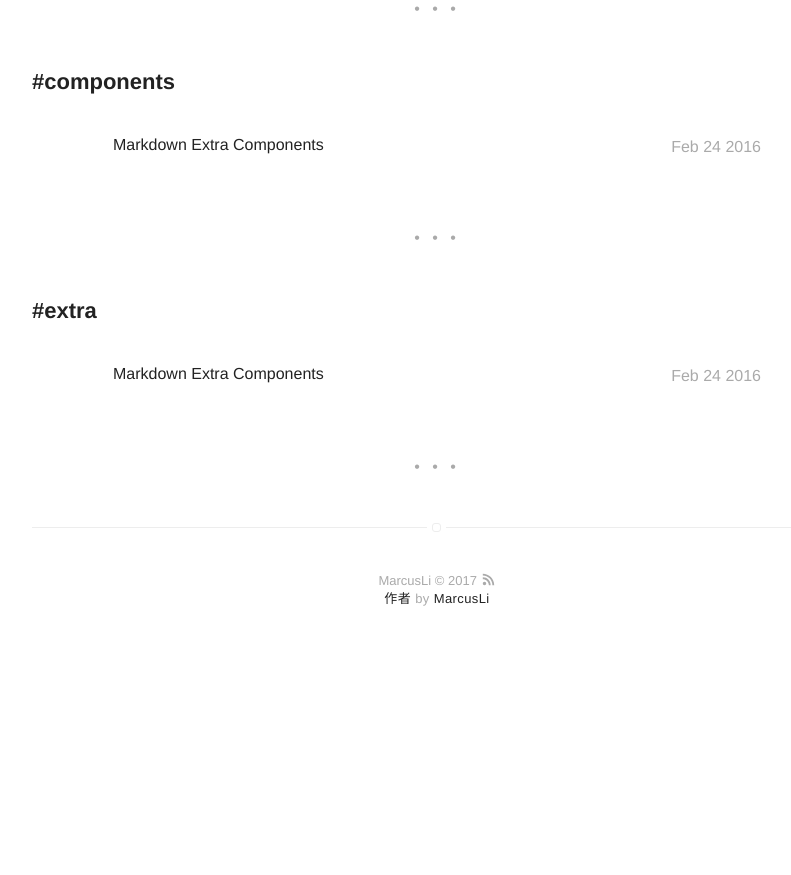
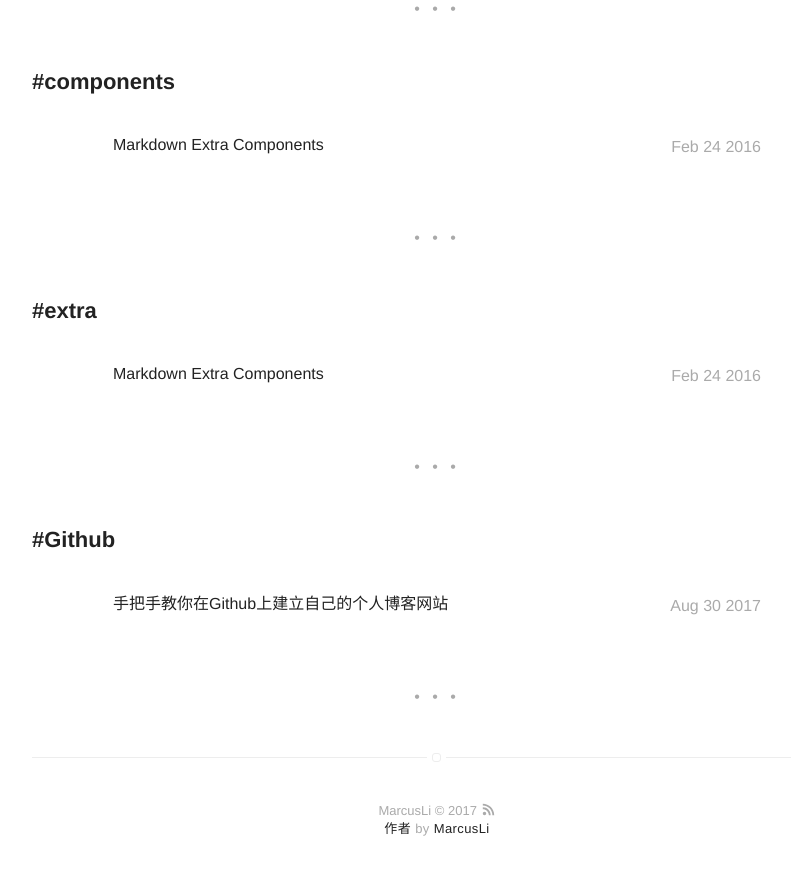
Before and after one commit to MarcusKun/MarcusKun.github.io, a Jekyll site: the page built from tags.html, in a window 1280 px wide and 900 px high, scrolled down 1432 px. Shown: the top 875 px of the window, without its empty margins (203-994 px from the left). Built offline with Jekyll 4.4.1, drawn with Linux system fonts in a browser that asks for light colours; emoji names are drawn with the system emoji font; before the commit the page ends 2103 px from its top, so only the background shows below that.

Commit message:
修改博客描述

```diff
--- a/_posts/2017-8-30-手把手教你在Github上建立自己的个人博客网站.md
+++ b/_posts/2017-8-30-手把手教你在Github上建立自己的个人博客网站.md
@@ -1,3 +1,16 @@
+---
+title: "手把手教你在Github上建立自己的个人博客网站"
+layout: post
+date: 2017-08-30 16:20
+tag: Github
+headerImage: false
+description: "这是一篇介绍利用Github搭建个人网站的博客"
+category: blog
+star: true
+author: MarcusLi
+externalLink: false
+---
+
 # 概述
 之前闲着没事,就利用Github建了一个个人博客网站,效果还不错,今天就来分享一下.
 建立自己个人博客网站的好处:
```
Also changed, not shown: _posts/2017-08-08-RxJava-入门就是那么简单.md (+1 -1 lines).
